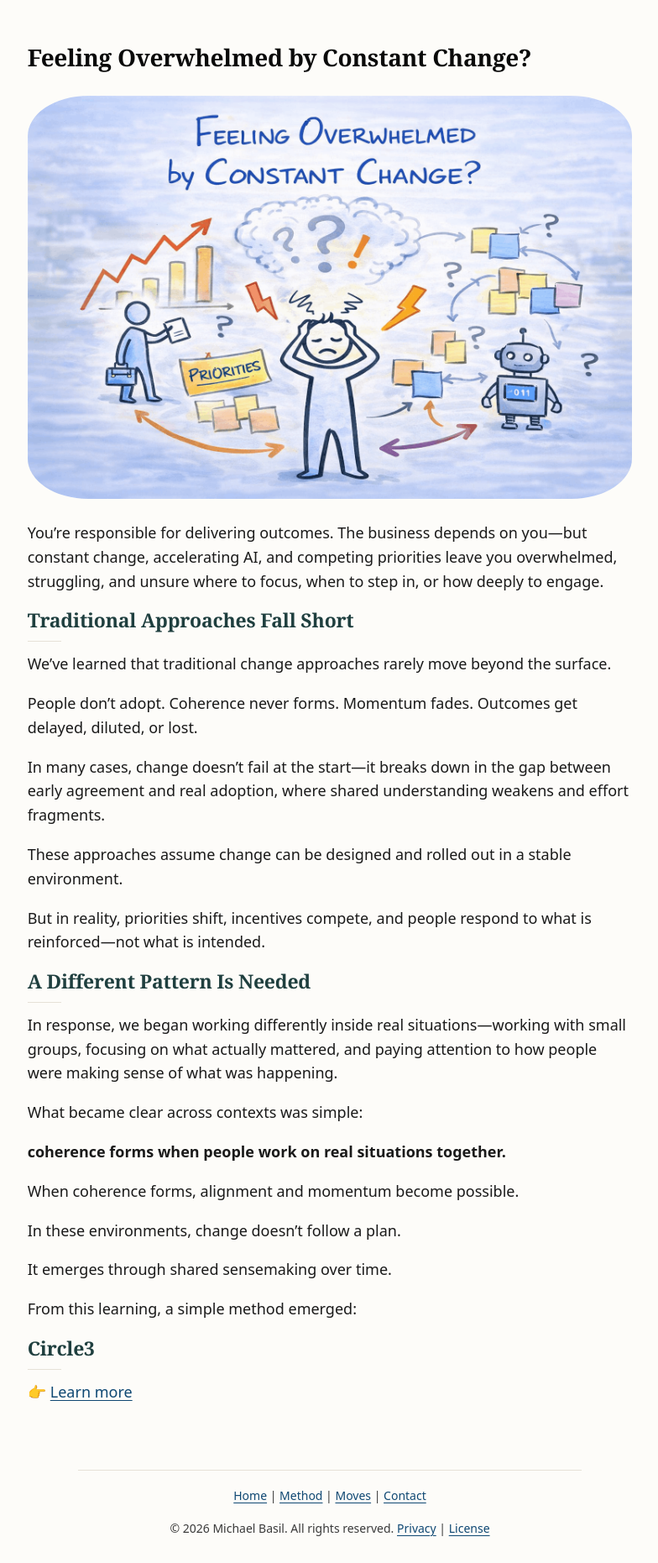
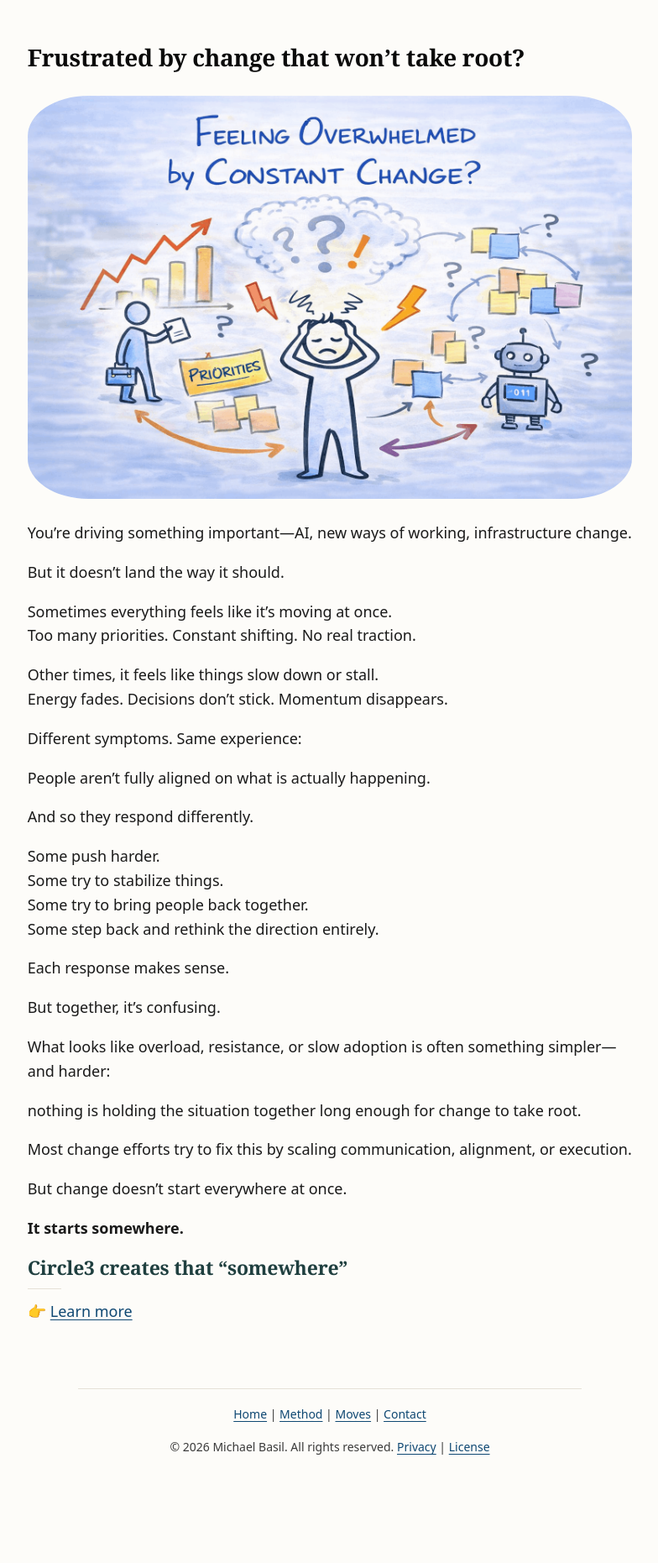
Before and after one commit to basil-family-lab/circle, a Jekyll site: the page built from index.md, in a window 1280 px wide. Shown: the whole page at 84% size, without its empty margins (247-1031 px from the left). Built offline with Jekyll 4.4.1, drawn with Linux system fonts in a browser that asks for light colours; after the commit the page ends 1764 px from its top, so only the background shows below that.

Commit message:
refactor: homepage lead in

```diff
--- a/index.md
+++ b/index.md
@@ -2,44 +2,49 @@
 layout: default
 permalink: /
 css_id: home
-title: Circle3 | Helping Change Actually Take Hold in Complex Organizations
-description: Circle3 helps leaders make sense of change in complex environments where plans alone don’t create coherence, alignment, or momentum.
+title: Circle3 | Make Change Clear and Aligned
+description: Circle3 helps leaders create coherence so change becomes clear, aligned, and easier to adopt—especially in complex, fast-moving environments like AI and transformation.
 ---
 
-# Feeling Overwhelmed by Constant Change?
+# Frustrated by change that won’t take root?
 
 ![Feeling Overwhelmed by Constant Change?](/images/index.png)
 
-You’re responsible for delivering outcomes. The business depends on you—but constant change, accelerating AI, and competing priorities leave you overwhelmed, struggling, and unsure where to focus, when to step in, or how deeply to engage.
+You’re driving something important—AI, new ways of working, infrastructure change.
 
-## Traditional Approaches Fall Short
+But it doesn’t land the way it should.
 
-We’ve learned that traditional change approaches rarely move beyond the surface.
+Sometimes everything feels like it’s moving at once.
+Too many priorities. Constant shifting. No real traction.
 
-People don’t adopt. Coherence never forms. Momentum fades. Outcomes get delayed, diluted, or lost.
+Other times, it feels like things slow down or stall.
+Energy fades. Decisions don’t stick. Momentum disappears.
 
-In many cases, change doesn’t fail at the start—it breaks down in the gap between early agreement and real adoption, where shared understanding weakens and effort fragments.
+Different symptoms. Same experience:
 
-These approaches assume change can be designed and rolled out in a stable environment.
+People aren’t fully aligned on what is actually happening.
 
-But in reality, priorities shift, incentives compete, and people respond to what is reinforced—not what is intended.
+And so they respond differently.
 
-## A Different Pattern Is Needed
+Some push harder.
+Some try to stabilize things.
+Some try to bring people back together.
+Some step back and rethink the direction entirely.
 
-In response, we began working differently inside real situations—working with small groups, focusing on what actually mattered, and paying attention to how people were making sense of what was happening.
+Each response makes sense.
 
-What became clear across contexts was simple:
+But together, it’s confusing.
 
-**coherence forms when people work on real situations together.**
+What looks like overload, resistance, or slow adoption is often something simpler—and harder:
 
-When coherence forms, alignment and momentum become possible.
+nothing is holding the situation together long enough for change to take root.
 
-In these environments, change doesn’t follow a plan.
+Most change efforts try to fix this by scaling communication, alignment, or execution.
 
-It emerges through shared sensemaking over time.
+But change doesn’t start everywhere at once.
 
-From this learning, a simple method emerged:
+**It starts somewhere.**
 
-## Circle3
+## Circle3 creates that “somewhere”
 
 👉 [Learn more](/method/){: data-ga-event="learn_more" data-ga-label="home_to_method"}
```
